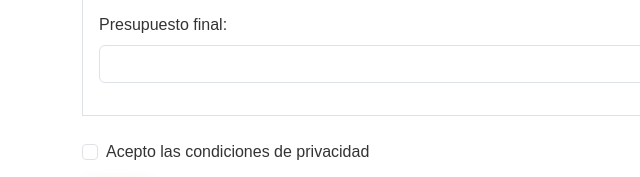
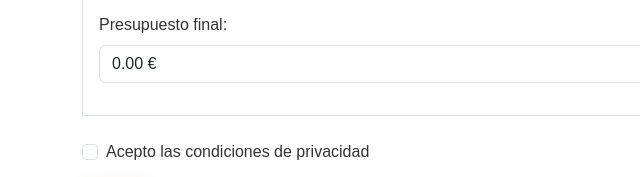
Before and after one commit to sofiaromor/sofiajavascript, a plain HTML site: page presupuesto.html in a window 1280 px wide. Shown: the part 1063-1240 px from the top of the page, 0-640 px from the left. Drawn offline with nearby package versions, Linux system fonts and the light colour scheme; the site is published under a folder, as on GitHub Pages, so addresses that start at the root find nothing.

Commit message:
Update presupuesto.html

```diff
--- a/presupuesto.html
+++ b/presupuesto.html
@@ -159,6 +159,6 @@
                 </div>
             </div>
         </footer>
-    <script src="/JS/presupuesto.js"></script>
+    <script src="JS/presupuesto.js"></script>
     </body>
 </html>
```
